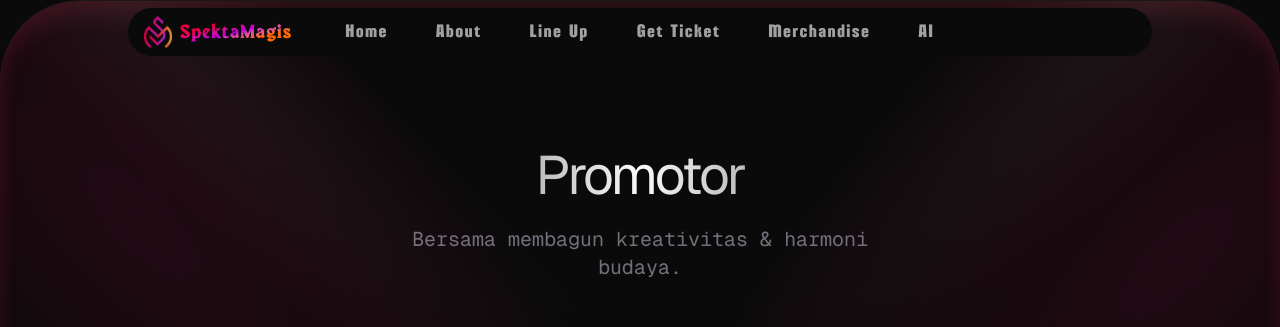
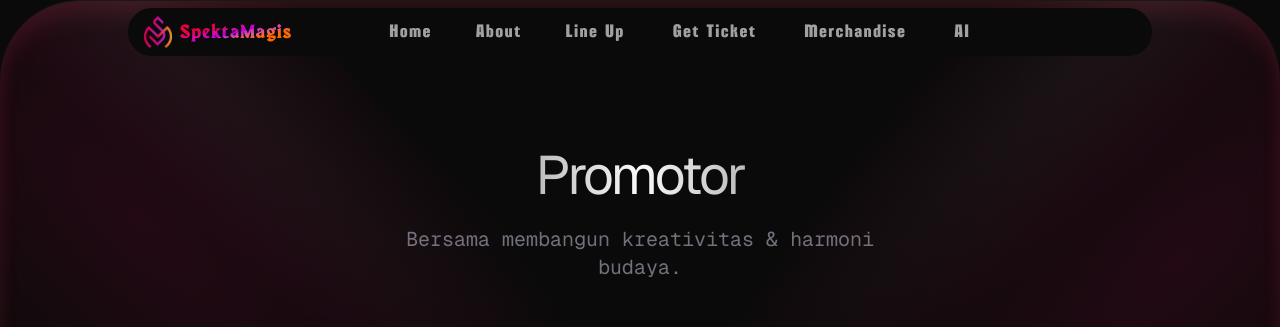
Before and after one commit to alfieqashwa/spekta-magis, a Next.js app: page /promotor in a window 1280 px wide. Shown: the top 327 px of the page. Built offline with nearby package versions, Linux system fonts and the light colour scheme.

Commit message:
chore: fix typo & optimize img

```diff
--- a/components/compro.tsx
+++ b/components/compro.tsx
@@ -36,7 +36,7 @@ export function Compro({ compro }: { compro: { src: string; alt: string }[] }) {
             Promotor
           </h2>
           <p className="mt-5 text-center text-lg text-zinc-500 md:text-xl">
-            Bersama membagun kreativitas & harmoni budaya.
+            Bersama membangun kreativitas & harmoni budaya.
           </p>
         </motion.div>
         <div className="relative mx-auto mt-10 w-full max-w-4xl rounded-[24px] p-2 shadow-sm md:rounded-t-[44px]">
--- a/components/ui/resizable-navbar.tsx
+++ b/components/ui/resizable-navbar.tsx
@@ -1,4 +1,5 @@
 "use client";
+
 import {
   DropdownMenu,
   DropdownMenuContent,
@@ -15,6 +16,7 @@ import {
   useScroll,
 } from "motion/react";
 import localFont from "next/font/local";
+import Image from "next/image";
 import Link from "next/link";
 import React, { ReactNode, useRef, useState } from "react";
 interface NavbarProps {
@@ -147,7 +149,7 @@ export const NavItems = ({ items, className, onItemClick }: NavItemsProps) => {
     <motion.div
       onMouseLeave={() => setHovered(null)}
       className={cn(
-        "absolute inset-0 hidden flex-1 flex-row items-center justify-center space-x-2 md:flex md:space-x-2",
+        "absolute inset-0 ml-20 hidden flex-1 flex-row items-center justify-center space-x-2 md:flex",
         className,
       )}
     >
@@ -157,7 +159,7 @@ export const NavItems = ({ items, className, onItemClick }: NavItemsProps) => {
             <button
               onMouseEnter={() => setHovered(idx)}
               onClick={onItemClick}
-              className="group relative cursor-pointer px-5 py-1"
+              className="group relative cursor-pointer px-4 py-1"
               key={`link-${idx}`}
             >
               {hovered === idx && (
@@ -293,7 +295,14 @@ export const MobileNavToggle = ({
 export const NavbarLogo = ({ visible }: { visible?: boolean }) => {
   return (
     <Link href="/" className="z-50 flex items-center justify-center gap-2">
-      <img src="/logo.png" alt="logo" className="h-8 w-7 object-cover" />
+      <Image
+        src="/logo.png"
+        alt="logo"
+        priority
+        width={50}
+        height={50}
+        className="h-8 w-7 object-cover"
+      />
       <span
         className={cn(
           "bg-gradient-to-br from-rose-600 from-30% via-fuchsia-600 via-50% to-orange-500 to-70% bg-clip-text font-semibold text-transparent",
```
